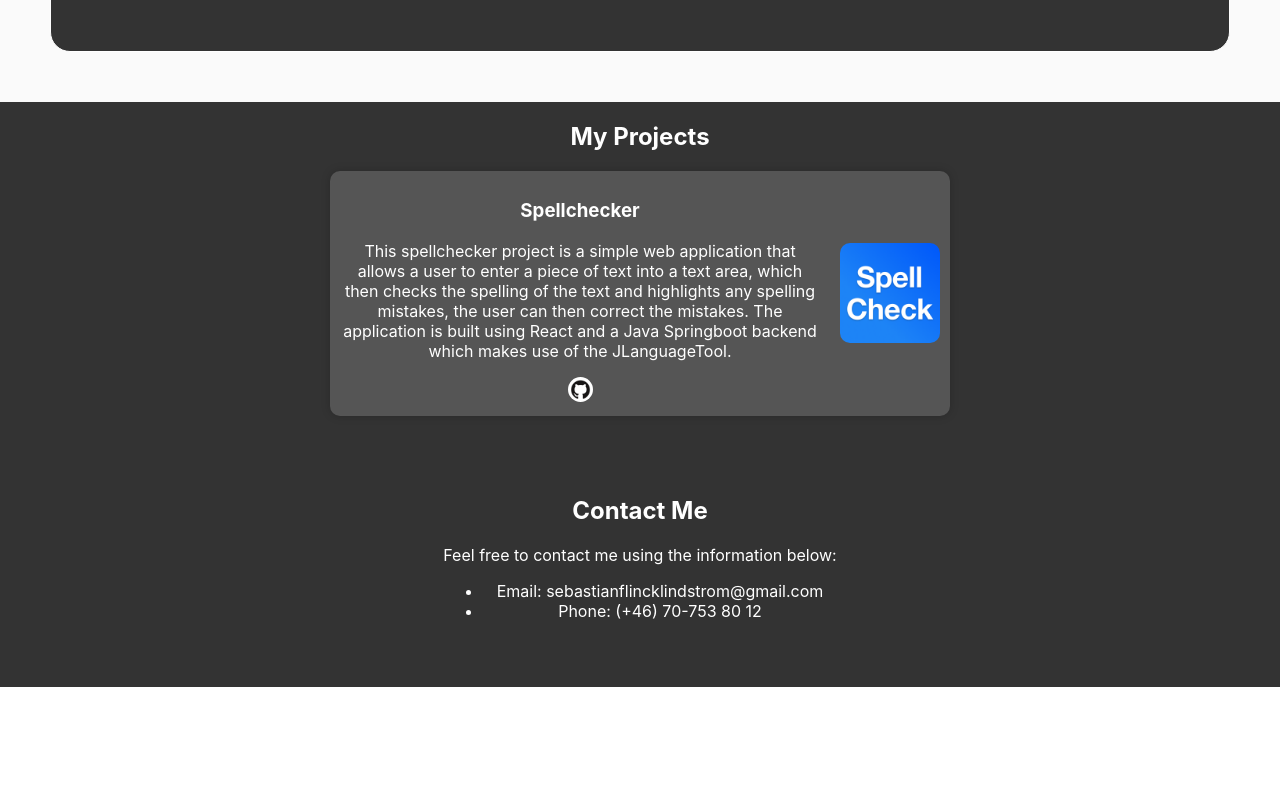
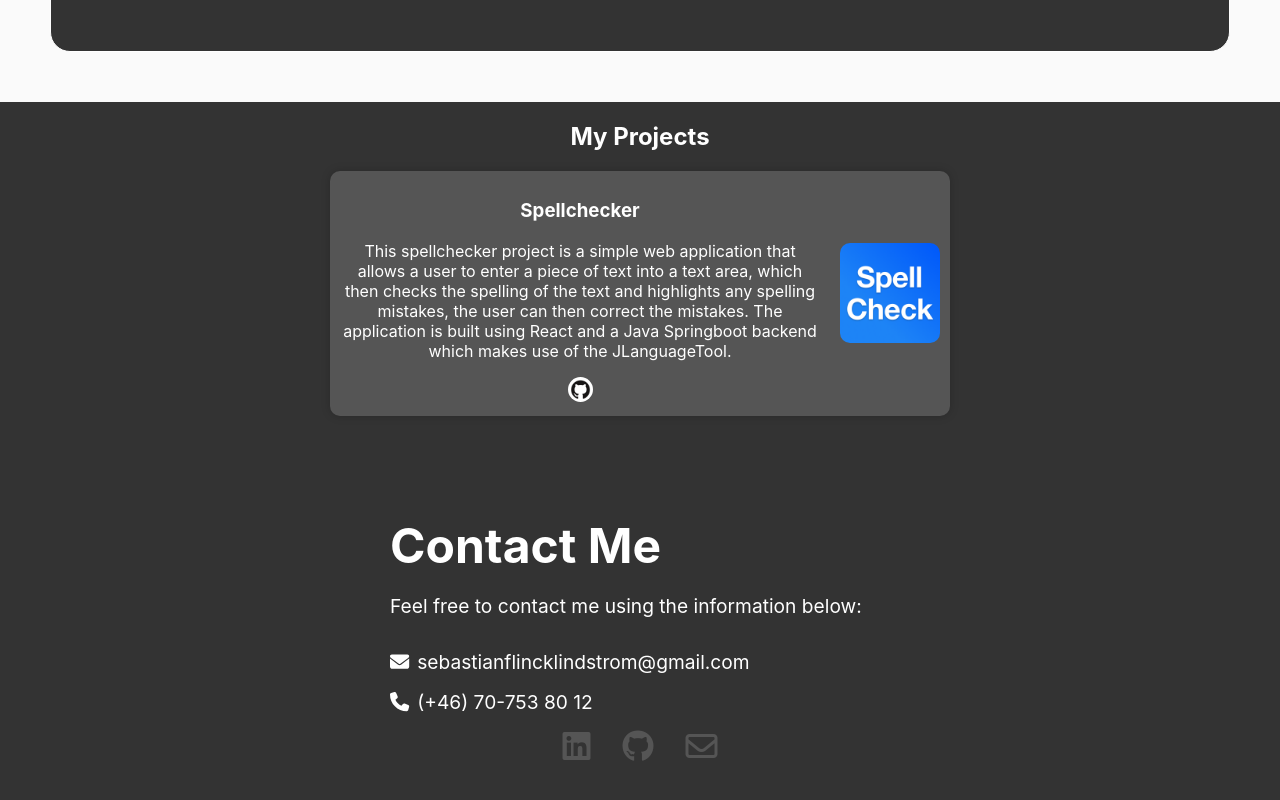
Before and after one commit to Bepso/portfolio, a React (Create React App) app in the folder portfolio/: page / in a window 1280 px wide. Shown: the part 1225-2025 px from the top of the page. Before the commit the page ends 1912 px from the top, so only its background shows below. Built offline with nearby package versions, Linux system fonts and the light colour scheme; a small style sheet from the web is missing.

Commit message:
Update contact me

```diff
--- a/portfolio/package.json
+++ b/portfolio/package.json
@@ -4,9 +4,13 @@
   "version": "0.1.0",
   "private": true,
   "dependencies": {
+    "@fortawesome/fontawesome-free": "^6.3.0",
+    "@fortawesome/free-solid-svg-icons": "^6.3.0",
+    "@fortawesome/react-fontawesome": "^0.2.0",
     "@testing-library/jest-dom": "^5.16.5",
     "@testing-library/react": "^13.4.0",
     "@testing-library/user-event": "^13.5.0",
+    "font-awesome": "^4.7.0",
     "react": "^18.2.0",
     "react-dom": "^18.2.0",
     "react-scripts": "5.0.1",
@@ -16,7 +20,7 @@
   "scripts": {
     "start": "react-scripts start",
     "predeploy": "npm run build",
-    "deploy":"gh-pages -d build",
+    "deploy": "gh-pages -d build",
     "build": "react-scripts build",
     "test": "react-scripts test",
     "eject": "react-scripts eject"
--- a/portfolio/public/index.html
+++ b/portfolio/public/index.html
@@ -2,7 +2,9 @@
 <html lang="en">
   <head>
     <meta charset="utf-8" />
-    <link rel="icon" href="%PUBLIC_URL%/favicon.ico" />
+    <!--<link rel="icon" href="%PUBLIC_URL%/favicon.ico" /> -->
+    <link rel="icon" type="image/png" href="%PUBLIC_URL%/letter-s.png" />
+    <link rel="stylesheet" href="https://cdnjs.cloudflare.com/ajax/libs/font-awesome/5.15.4/css/all.min.css" integrity="sha512-mV+Y2Q5Xt3jMWhAII+GJ5S4R8laKzrvpO4og4AI4cFD2Q8BvLq3IWhlZb5SPrEBRiHzdONzBmxfA4Pu4z4Kj8w==" crossorigin="anonymous" referrerpolicy="no-referrer" />
     <meta name="viewport" content="width=device-width, initial-scale=1" />
     <meta name="theme-color" content="#000000" />
     <meta
@@ -24,7 +26,7 @@
       work correctly both with client-side routing and a non-root public URL.
       Learn how to configure a non-root public URL by running `npm run build`.
     -->
-    <title>React App</title>
+    <title>Sebastian Portfolio</title>
   </head>
   <body>
     <noscript>You need to enable JavaScript to run this app.</noscript>
--- a/portfolio/src/components/Contact/Contact.css
+++ b/portfolio/src/components/Contact/Contact.css
@@ -1,12 +1,73 @@
-.App-contact-parent{
+@import url('https://fonts.googleapis.com/css?family=Roboto:300,400,500,700');
+
+.App-contact-parent {
     background-color: #333;
-}
-.App-contact {
+    padding: 50px;
+    color: white;
+  }
+
+  .App-contact {
+    max-width: 500px;
     margin: 0 auto;
-    display: inline-block;
+    text-align: left;
+  }
+
+  .App-contact h2 {
+    font-size: 3rem;
+    margin-bottom: 1rem;
+  }
+
+  .App-contact p {
+    font-size: 1.2rem;
+    margin-bottom: 2rem;
+  }
+
+  .App-contact ul {
+    list-style: none;
+    margin: 0;
+    padding: 0;
+  }
+
+  .App-contact li {
+    font-size: 1.2rem;
+    margin-bottom: 1rem;
+    display: flex;
+    align-items: center;
+  }
+
+  .App-contact li svg {
+    margin-right: 0.5rem;
+  }
+
+
+  .App-contact-icons {
+    display: flex;
     justify-content: center;
     align-items: center;
-    padding: 50px;
-    background-color: #333;
-    color: white;
+    margin-top: 1rem;
   }
+
+  .App-contact-icons a {
+    margin: 0 1rem;
+  }
+
+  .App-contact-icons i {
+    color: #555;
+  }
+
+  .App-contact-icons i:hover {
+    color: #0077b5;
+    transition: all 0.3s ease;
+  }
+
+
+  .link-icon {
+    color: rgb(255, 255, 255);
+    font-size: 1.2rem;
+    text-decoration: none;
+    transition: color 0.3s ease-in-out;
+  }
+
+  .link-icon:hover {
+    color: #000;
+  }
--- a/portfolio/src/components/Contact/Contact.js
+++ b/portfolio/src/components/Contact/Contact.js
@@ -1,4 +1,8 @@
 import React from 'react';
+import { FontAwesomeIcon } from '@fortawesome/react-fontawesome';
+import { faEnvelope, faPhone } from '@fortawesome/free-solid-svg-icons';
+import '@fortawesome/fontawesome-free/css/all.css';
+
 import './Contact.css';
 
 function Contact() {
@@ -8,12 +12,22 @@ function Contact() {
         <h2>Contact Me</h2>
         <p>Feel free to contact me using the information below:</p>
         <ul>
-          <li>Email: sebastianflincklindstrom@gmail.com</li>
-          <li>Phone: (+46) 70-753 80 12</li>
+          <li><FontAwesomeIcon icon={faEnvelope} /> sebastianflincklindstrom@gmail.com</li>
+          <li><FontAwesomeIcon icon={faPhone} /> (+46) 70-753 80 12</li>
         </ul>
+        <div className='App-contact-icons'>
+        <a href="https://www.linkedin.com/in/sebastian-flinck-lindstr%C3%B6m-a28b80198">
+            <i className="fab fa-linkedin fa-2x"></i>
+          </a>
+          <a href="https://github.com/bepso">
+            <i className="fab fa-github fa-2x"></i>
+          </a>
+          <a href="mailto:sebastianflincklindstrom@gmail.com">
+            <i className="far fa-envelope fa-2x"></i>
+          </a>
+        </div>
       </section>
     </div>
-
   );
 }
 
```
Also changed, not shown: portfolio/public/letter-s.png (added), 1 other file (tests, documents, lock files or other folders).
